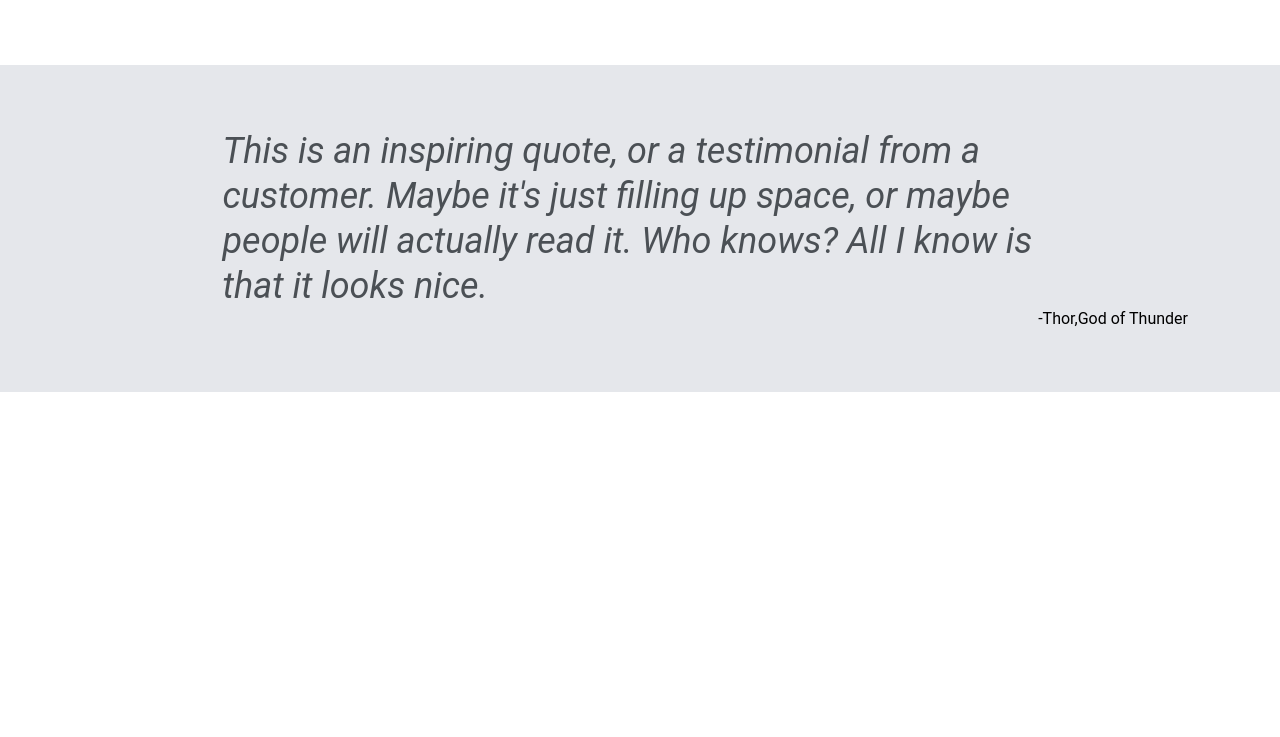
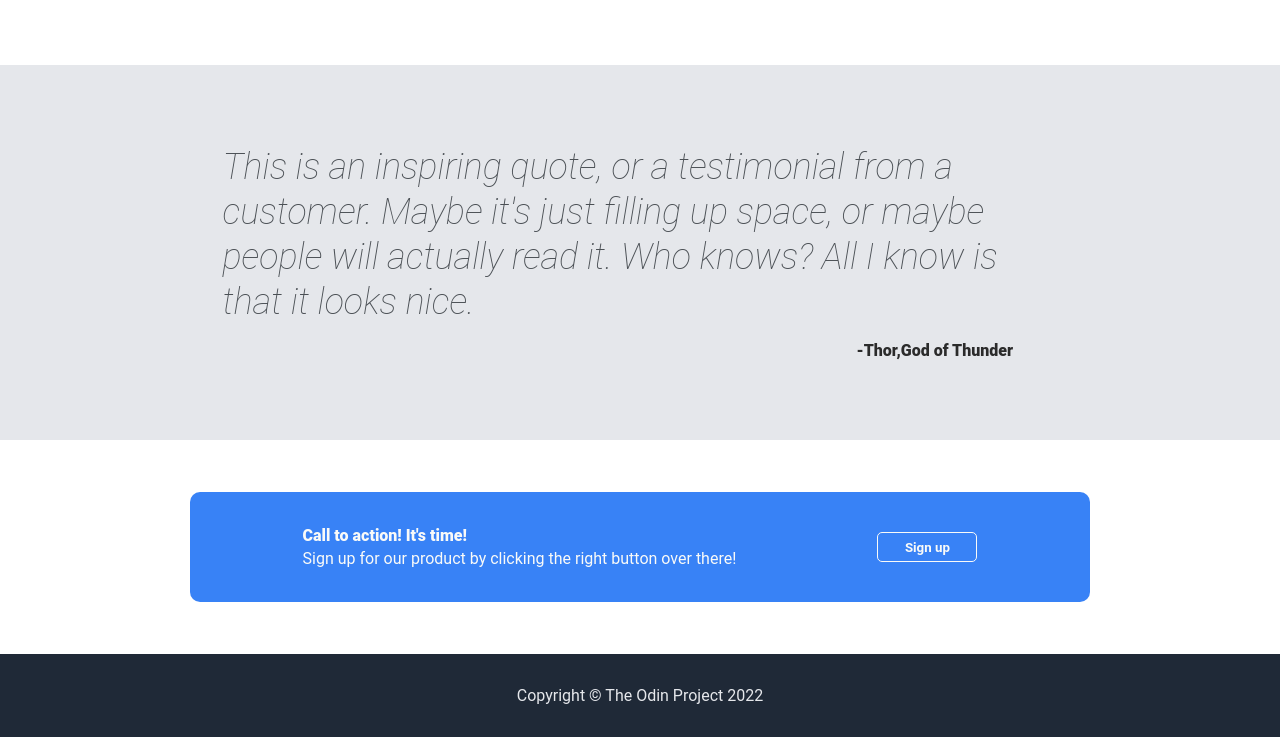
Before and after one commit to priyanshu746/landing-page-practice, a plain HTML site: page landing-header/index.html in a window 1280 px wide. Shown: the part 746-1483 px from the top of the page. Before the commit the page ends 1138 px from the top, so only its background shows below. Drawn offline with Linux system fonts and the light colour scheme.

Commit message:
Add call-to-action, footer and Apply css

```diff
--- a/landing-header/index.html
+++ b/landing-header/index.html
@@ -10,7 +10,7 @@
 
 <body>
 
-    <div class="section">
+    <div class="section-1">
         <div class="wrapper">
             <div class="header">
                 <div class="header-logo">Header Logo</div>
@@ -82,6 +82,22 @@
             </div>
         </div>
     </div>
+
+    <div class="section-4">
+        <div class="purchase">
+            <div class="call-action">
+                <div class="call">Call to action! It's time!</div>
+                <p>Sign up for our product by clicking the right button over there!</p>
+            </div>
+            <button class="sign-up">Sign up</button>
+        </div>
+    </div>
+
+    <div class="section-5">
+        <div class="footer">
+            Copyright &copy; The Odin Project 2022
+        </div>
+    </div>
 </body>
 
 </html>
--- a/landing-header/style.css
+++ b/landing-header/style.css
@@ -9,7 +9,7 @@ body {
   font-family: Roboto;
 }
 
-.section {
+.section-1 {
   background-color: #1f2937;
   padding: 36px 60px;
 }
@@ -152,9 +152,12 @@ button {
 }
 
 .testimonial {
-  padding: 32px;
+  padding: 48px 54px;
+  width: 950px;
+  margin: 0 auto;
   display: flex;
   flex-direction: column;
+  gap: 16px;
 }
 
 .testimonial-text {
@@ -164,8 +167,56 @@ button {
   font-size: 36px;
   font-style: italic;
   color: #4b5055;
+  font-weight: 100;
 }
 
 .testimonial-author {
   align-self: flex-end;
+  color: #2b2b2b;
+  font-weight: 800;
+  margin-right: 48px;
 }
+
+/* End of section-3 */
+.section-4 {
+  padding: 52px 60px;
+}
+
+.purchase {
+  background-color: #3882f6;
+  width: 900px;
+  margin: auto;
+  padding: 34px 42px;
+  display: flex;
+  justify-content: space-around;
+  align-items: center;
+  border-radius: 10px;
+}
+
+.sign-up {
+  border: 1px solid #f9faf8;
+}
+
+.call {
+  font-weight: 800;
+  color: #f9faf8;
+  margin-bottom: 4px;
+}
+
+.call-action p {
+  color: #f9faf8;
+}
+
+/* End of section-4 */
+
+.section-5 {
+  background: #1f2937;
+}
+
+.footer {
+  padding: 32px 60px;
+  color: #e5e7eb;
+  display: flex;
+  align-items: center;
+  justify-content: center;
+}
```
